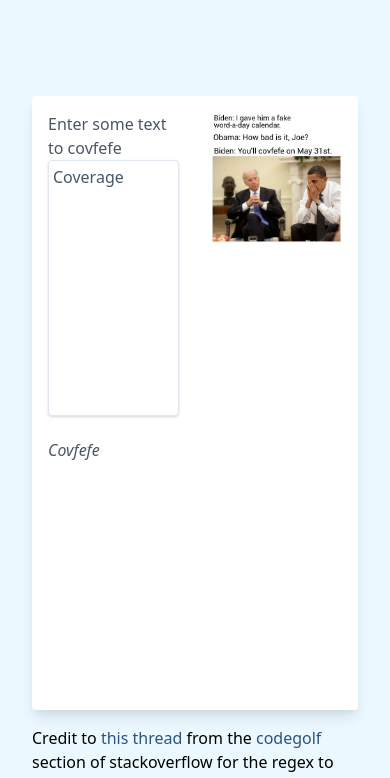
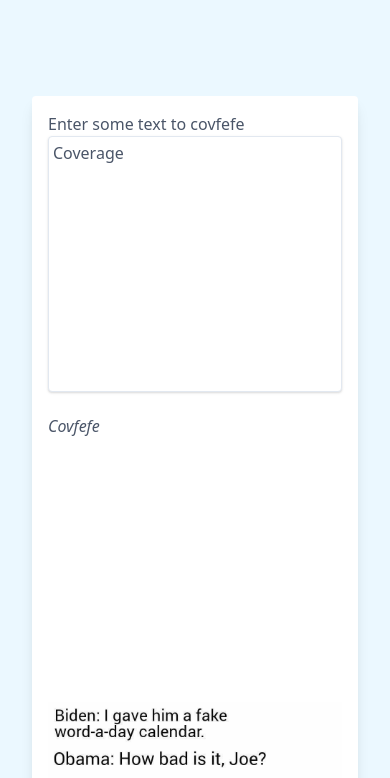
Before and after one commit to jderr-mx/covfefe, a React (Vite) app: page / in a window 390 px wide. Shown: the top 778 px of the page. Built offline with nearby package versions, Linux system fonts and the light colour scheme.

Commit message:
responsive

```diff
--- a/src/Covfefe.js
+++ b/src/Covfefe.js
@@ -7,13 +7,13 @@ const Covfefe = () => {
 
   return (
     <div className="max-w rounded overflow-hidden shadow-lg bg-white mb-4">
-      <div className="flex">
-        <div className="flex-1 p-4">
+      <div className="flex flex-wrap">
+        <div className="xl:w-1/2 lg:w-1/2 w-full p-4">
           <label className="block text-gray-700">Enter some text to covfefe</label>
           <textarea className="shadow appearance-none border rounded w-full mb-4 h-64 resize-none text-gray-700 p-1" onChange={e => updateMyText(e.target.value)} defaultValue={myText} />
-          <div className="h-64 italic text-gray-700">{covfefeThis(myText)}</div>
+          <div className="italic text-gray-700 h-64">{covfefeThis(myText)}</div>
         </div>
-        <div className="flex-1 p-4">
+        <div className="xl:w-1/2 lg:w-1/2 w-full p-4">
           <img src={UncleJoe}/>
         </div>
       </div>
--- a/tailwind.config.js
+++ b/tailwind.config.js
@@ -1,7 +1,10 @@
 module.exports = {
   purge: [],
   theme: {
-    extend: {},
+    extend: {
+      height: {
+      }
+    },
   },
   variants: {},
   plugins: [],
```
